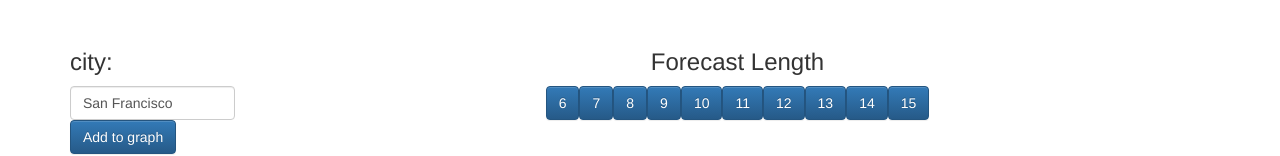
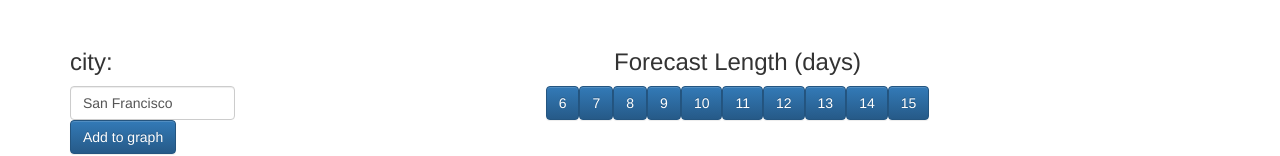
Before and after one commit to BrennerSpear/openweathermap, a React app: page / in a window 1280 px wide. Shown: the part 196-352 px from the top of the page. Built offline with nearby package versions, Linux system fonts and the light colour scheme; no server answers.

Commit message:
add length clarification

```diff
--- a/client/src/components/App.jsx
+++ b/client/src/components/App.jsx
@@ -173,7 +173,7 @@ export default class App extends React.Component {
             <Col lg={10}>
               <Row><div id="chart-data"></div></Row>
               <Row className="text-center">
-                <h3 className="text-center">Forecast Length</h3>
+                <h3 className="text-center">Forecast Length (days)</h3>
                 <Button bsStyle="primary" onClick={() => this.switchForecastLength(6)}>6</Button>
                 <Button bsStyle="primary" onClick={() => this.switchForecastLength(7)}>7</Button>
                 <Button bsStyle="primary" onClick={() => this.switchForecastLength(8)}>8</Button>
```
